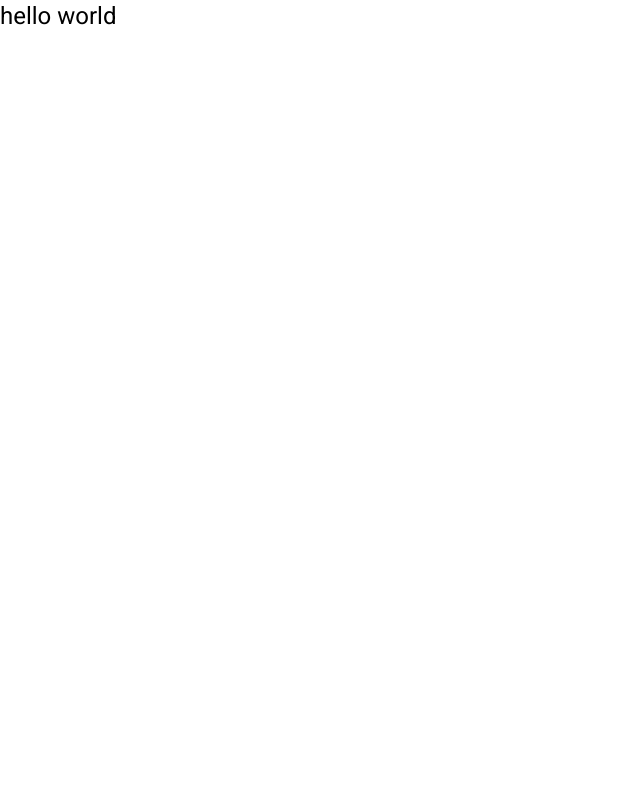
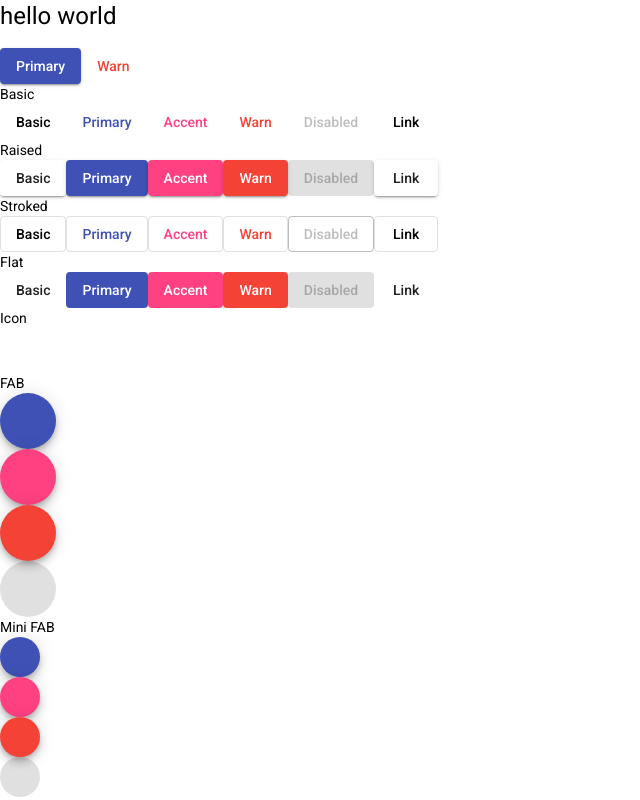
Before and after one commit to rafaelnetmidia/hospitalpanel, an Angular app: page / in a window 1280 px wide. Shown: the whole page, without its empty margins (0-640 px from the left). Built offline with nearby package versions, Linux system fonts and the light colour scheme.

Commit message:
todos os imports que serão utilizados no projeto.

```diff
--- a/src/app/app.component.html
+++ b/src/app/app.component.html
@@ -1 +1,111 @@
 <h1>hello world</h1>
+<button mat-raised-button color="primary">Primary</button>
+<button mat-button color="warn">Warn</button>
+
+<section>
+    <div class="example-label">Basic</div>
+    <div class="example-button-row">
+      <button mat-button>Basic</button>
+      <button mat-button color="primary">Primary</button>
+      <button mat-button color="accent">Accent</button>
+      <button mat-button color="warn">Warn</button>
+      <button mat-button disabled>Disabled</button>
+      <a mat-button href="https://www.google.com/" target="_blank">Link</a>
+    </div>
+  </section>
+  <section>
+    <div class="example-label">Raised</div>
+    <div class="example-button-row">
+      <button mat-raised-button>Basic</button>
+      <button mat-raised-button color="primary">Primary</button>
+      <button mat-raised-button color="accent">Accent</button>
+      <button mat-raised-button color="warn">Warn</button>
+      <button mat-raised-button disabled>Disabled</button>
+      <a mat-raised-button href="https://www.google.com/" target="_blank">Link</a>
+    </div>
+  </section>
+  <section>
+    <div class="example-label">Stroked</div>
+    <div class="example-button-row">
+      <button mat-stroked-button>Basic</button>
+      <button mat-stroked-button color="primary">Primary</button>
+      <button mat-stroked-button color="accent">Accent</button>
+      <button mat-stroked-button color="warn">Warn</button>
+      <button mat-stroked-button disabled>Disabled</button>
+      <a mat-stroked-button href="https://www.google.com/" target="_blank">Link</a>
+    </div>
+  </section>
+  <section>
+    <div class="example-label">Flat</div>
+    <div class="example-button-row">
+      <button mat-flat-button>Basic</button>
+      <button mat-flat-button color="primary">Primary</button>
+      <button mat-flat-button color="accent">Accent</button>
+      <button mat-flat-button color="warn">Warn</button>
+      <button mat-flat-button disabled>Disabled</button>
+      <a mat-flat-button href="https://www.google.com/" target="_blank">Link</a>
+    </div>
+  </section>
+  <section>
+    <div class="example-label">Icon</div>
+    <div class="example-button-row">
+      <div class="example-flex-container">
+        <button mat-icon-button aria-label="Example icon button with a vertical three dot icon">
+        </button>
+        <button mat-icon-button color="primary" aria-label="Example icon button with a home icon">
+        </button>
+        <button mat-icon-button color="accent" aria-label="Example icon button with a menu icon">
+        </button>
+        <button mat-icon-button color="warn" aria-label="Example icon button with a heart icon">
+        </button>
+        <button mat-icon-button disabled aria-label="Example icon button with a open in new tab icon">
+        </button>
+      </div>
+    </div>
+  </section>
+  <section>
+    <div class="example-label">FAB</div>
+    <div class="example-button-row">
+      <div class="example-flex-container">
+        <div class="example-button-container">
+          <button mat-fab color="primary" aria-label="Example icon button with a delete icon">
+          </button>
+        </div>
+        <div class="example-button-container">
+          <button mat-fab color="accent" aria-label="Example icon button with a bookmark icon">
+          </button>
+        </div>
+        <div class="example-button-container">
+          <button mat-fab color="warn" aria-label="Example icon button with a home icon">
+          </button>
+        </div>
+        <div class="example-button-container">
+          <button mat-fab disabled aria-label="Example icon button with a heart icon">
+          </button>
+        </div>
+      </div>
+    </div>
+  </section>
+  <section>
+    <div class="example-label">Mini FAB</div>
+    <div class="example-button-row">
+      <div class="example-flex-container">
+        <div class="example-button-container">
+          <button mat-mini-fab color="primary" aria-label="Example icon button with a menu icon">
+          </button>
+        </div>
+        <div class="example-button-container">
+          <button mat-mini-fab color="accent" aria-label="Example icon button with a plus one icon">
+          </button>
+        </div>
+        <div class="example-button-container">
+          <button mat-mini-fab color="warn" aria-label="Example icon button with a filter list icon">
+          </button>
+        </div>
+        <div class="example-button-container">
+          <button mat-mini-fab disabled aria-label="Example icon button with a home icon">
+          </button>
+        </div>
+      </div>
+    </div>
+  </section>
--- a/src/styles.css
+++ b/src/styles.css
@@ -1,4 +1,5 @@
 /* You can add global styles to this file, and also import other style files */
+@import '@angular/material/prebuilt-themes/indigo-pink.css';
 
 html, body { height: 100%; }
 body { margin: 0; font-family: Roboto, "Helvetica Neue", sans-serif; }
```
Also changed, not shown: src/app/app.module.ts (+41 -1 lines).
